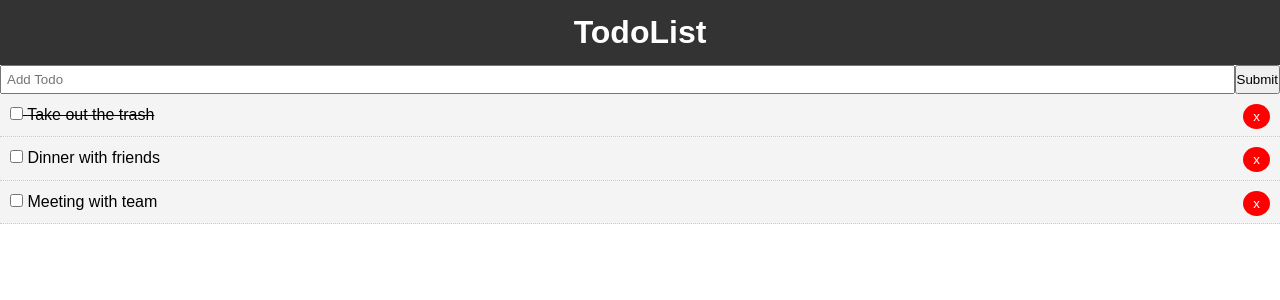
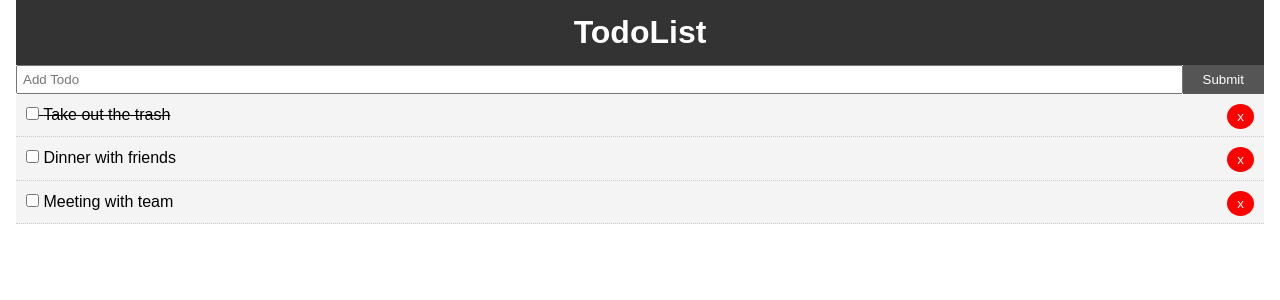
Before and after one commit to PabloMoreno2000/react-crash-course, a React (Create React App) app: page / in a window 1280 px wide. Shown: the top 300 px of the page. Built offline with nearby package versions, Linux system fonts and the light colour scheme.

Commit message:
Added addTodo component

```diff
--- a/package.json
+++ b/package.json
@@ -9,6 +9,7 @@
     "react": "^17.0.1",
     "react-dom": "^17.0.1",
     "react-scripts": "4.0.0",
+    "uuid": "^8.3.1",
     "web-vitals": "^0.2.4"
   },
   "scripts": {
--- a/src/App.css
+++ b/src/App.css
@@ -13,3 +13,20 @@
   color: #333;
   text-decoration: none;
 }
+
+.container {
+  padding: 0 1rem;
+}
+
+.btn {
+  display: inline-block;
+  border: none;
+  background: #555;
+  color: #fff;
+  padding: 7px 20px;
+  cursor: pointer;
+}
+
+.btn:hover {
+  background: #666;
+}
--- a/src/App.js
+++ b/src/App.js
@@ -1,6 +1,7 @@
 import React, { Component } from "react";
 import Header from "./components/layout/Header";
 import AddTodo from "./components/AddTodo";
+import { v4 as uuid } from "uuid";
 import "./App.css";
 // Import it and use is a tag <Todos/>
 import Todos from "./components/Todos";
@@ -10,17 +11,17 @@
   state = {
     todos: [
       {
-        id: 1,
+        id: uuid(),
         title: "Take out the trash",
         completed: true,
       },
       {
-        id: 2,
+        id: uuid(),
         title: "Dinner with friends",
         completed: false,
       },
       {
-        id: 3,
+        id: uuid(),
         title: "Meeting with team",
         completed: false,
       },
@@ -47,12 +48,24 @@
     });
   };
 
+  // Add todo
+  addTodo = (title) => {
+    // The spread operator [...] is to make a copy of the array
+    // Since we cannot directly change the state. So we copy it all first
+    const newTodo = {
+      id: uuid(),
+      title,
+      completed: false,
+    };
+    this.setState({ todos: [...this.state.todos, newTodo] });
+  };
+
   render() {
     return (
       <div className="App">
         <div className="container">
           <Header />
-          <AddTodo />
+          <AddTodo addTodo={this.addTodo} />
           {/*The {} takes JS code*/}
           {/*"todos" is justa property we added, we can have several*/}
           {/*probs are accessed on the Component of the tag, not the app component*/}
--- a/src/components/AddTodo.js
+++ b/src/components/AddTodo.js
@@ -1,9 +1,28 @@
 import React, { Component } from "react";
 
 export class AddTodo extends Component {
+  state = {
+    title: "",
+  };
+
+  // e.target.name will get the name of the input
+  // that fired this event, for example "title",
+  // and turns that title is a var of the state
+  onChange = (e) => {
+    this.setState({ [e.target.name]: e.target.value });
+  };
+
+  onSubmit = (e) => {
+    // Don't make the typicall submit of JS
+    e.preventDefault();
+    this.props.addTodo(this.state.title);
+    // Clean title
+    this.setState({ title: "" });
+  };
+
   render() {
     return (
-      <form style={{ display: "flex" }}>
+      <form onSubmit={this.onSubmit} style={{ display: "flex" }}>
         <input
           type="text"
           name="title"
@@ -12,6 +31,10 @@
             padding: "5px",
           }}
           placeholder="Add Todo"
+          // The value of the input goes to the onChange function inside the target of the event.
+          // When you set a state var on value, you need the onChange method.
+          value={this.state.title}
+          onChange={this.onChange}
         ></input>
         <input
           type="submit"
```
Also changed, not shown: 1 other file (tests, documents, lock files or other folders).
